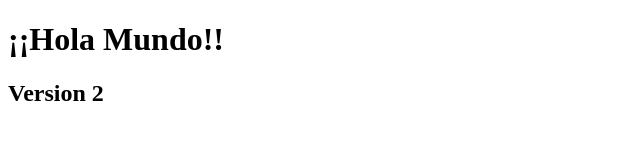
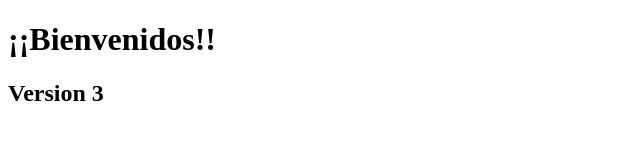
Before and after one commit to NiicoPaez/Git_Tutos, a plain HTML site: page index.html in a window 1280 px wide. Shown: the whole page, without its empty margins (0-640 px from the left). Drawn offline with Linux system fonts and the light colour scheme.

Commit message:
version 3

```diff
--- a/index.html
+++ b/index.html
@@ -6,7 +6,7 @@
     <title>Document</title>
 </head>
 <body>
-    <h1>¡¡Hola Mundo!!</h1>
-    <h2>Version 2</h2>
+    <h1>¡¡Bienvenidos!!</h1>
+    <h2>Version 3</h2>
 </body>
 </html>
```
